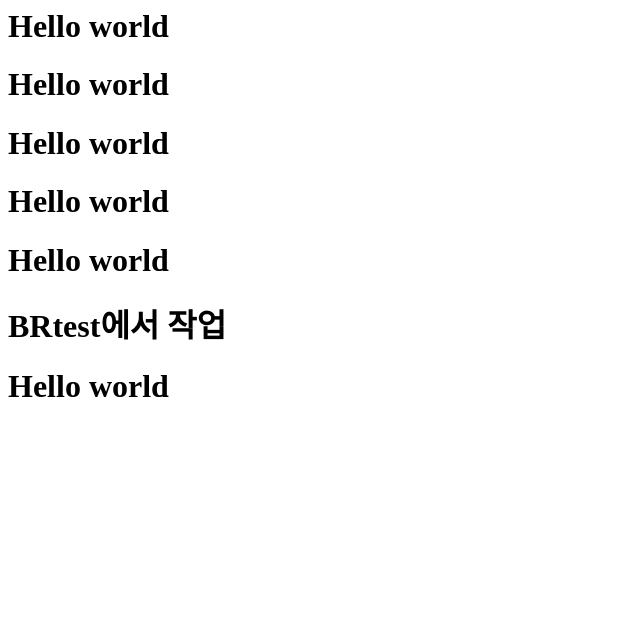
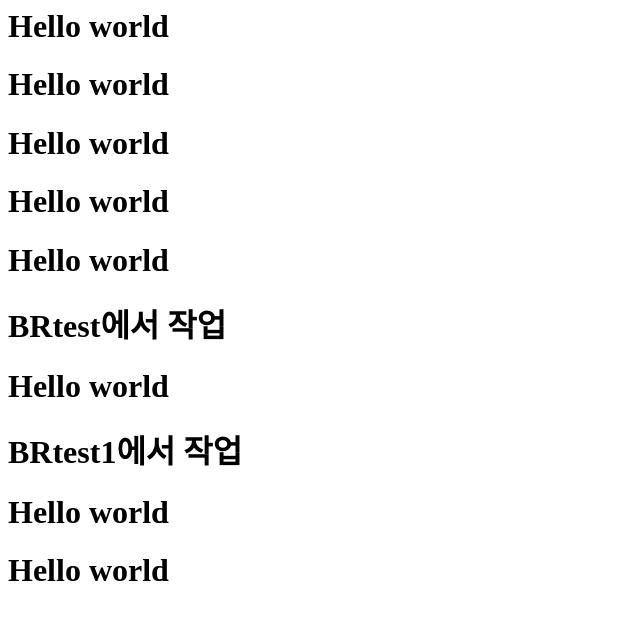
Before and after one commit to yoonseungeon/HelloWorld1, a plain HTML site: page index.html in a window 1280 px wide. Shown: the whole page, without its empty margins (0-640 px from the left). Drawn offline with Linux system fonts and the light colour scheme.

Commit message:
BRtest commit

```diff
--- a/index.html
+++ b/index.html
@@ -13,5 +13,10 @@
 
         <h1>BRtest에서 작업</h1>
         <h1>Hello world</h1>
+
+        <h1>BRtest1에서 작업</h1>
+        <h1>Hello world</h1>
+        <h1>Hello world</h1>
+
     </body>
 </html>
```
